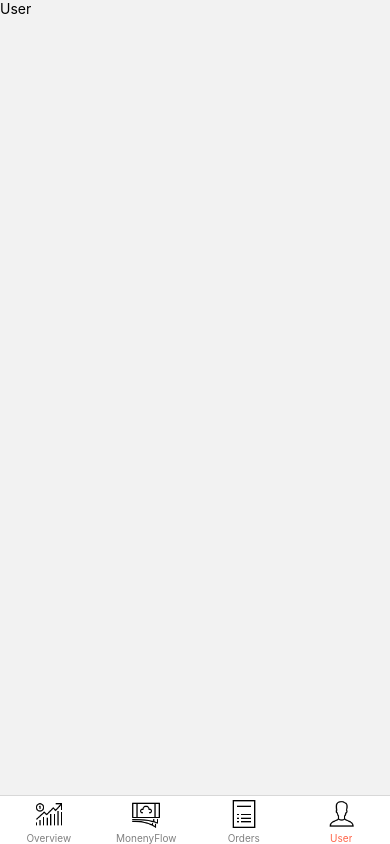
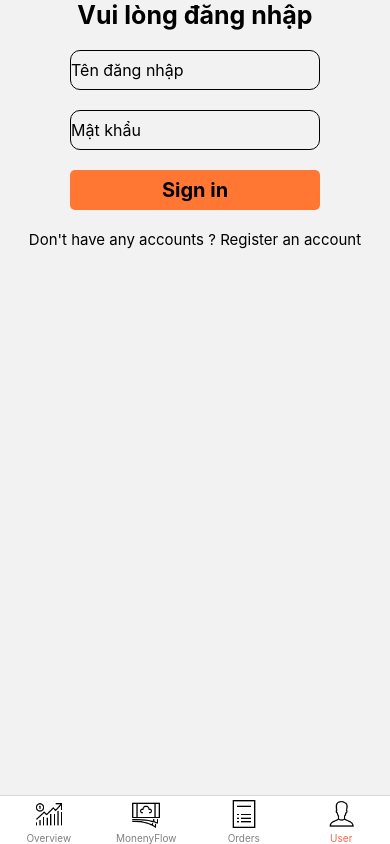
Before and after one commit to HaoHuynh0301/freight-mangement-system, a React Native app in the folder cus_driver_app/: screen /User in a window 390 px wide. Built offline with nearby package versions, Linux system fonts and the light colour scheme.

Commit message:
feat[react-native]: create sign in page UI.

```diff
--- a/cus_driver_app/App.js
+++ b/cus_driver_app/App.js
@@ -26,7 +26,8 @@ import {
     ReloadInstructions,
 } from 'react-native/Libraries/NewAppScreen';
 import {
-    AppInformation
+    AppInformation,
+    Register
 } from './screens';
 import Tabs from './navigation/tab.js';
 const Stack = createNativeStackNavigator();
@@ -45,6 +46,11 @@ const App = () => {
                     component = {AppInformation}
                     options={{header: () => null}}
                 ></Stack.Screen>
+                <Stack.Screen
+                    name = 'Register'
+                    component = {Register}
+                    options={{header: () => null}}
+                ></Stack.Screen>
             </Stack.Navigator>
         </NavigationContainer>
     );
--- a/cus_driver_app/contants/index.js
+++ b/cus_driver_app/contants/index.js
@@ -8,6 +8,7 @@ const backIcon = require('../assets/back-icon.png');
 // Font size
 const headerFontSize = 20;
 const appFontSize = 16;
+const impText = 25;
 
 export {
     overViewIcon,
@@ -15,6 +16,7 @@ export {
     moneyIcon,
     headerFontSize,
     appFontSize,
+    impText,
     rightArrowIcon,
     orderIcon,
     backIcon
--- /dev/null
+++ b/cus_driver_app/screens/Register.js
@@ -0,0 +1,26 @@
+import React, { Component } from 'react';
+import {
+    View,
+    Text,
+    StyleSheet
+} from 'react-native';
+
+class Register extends Component {
+    constructor(props) {
+        super(props);
+    }
+
+    render() {
+        return(
+            <View>
+                <Text>Register</Text>
+            </View>
+        );
+    }
+}
+
+const styles = StyleSheet.create({
+
+});
+
+export default Register;
--- a/cus_driver_app/screens/User.js
+++ b/cus_driver_app/screens/User.js
@@ -4,24 +4,159 @@ import {
     Text,
     StyleSheet,
     SafeAreaView,
+    TextInput,
+    ScrollView,
+    TouchableOpacity
 } from "react-native";
+import {
+    impText,
+    appFontSize
+} from '../contants';
 
 class User extends Component {
     constructor(props) {
         super(props);
+        this.state = {
+            isAuth: false,
+            username: '',
+            password: ''
+        }
+    }
+
+    handleSignInPressed() {
+        this.props.navigation.navigate('Register', {
+
+        });
+    }
+
+    handleRegisterPressed() {
+        this.props.navigation.navigate('Register', {
+
+        });
+    }
+
+    renderUserPage() {
+        <ScrollView style={styles.scrollView}>
+            <Text>Hello</Text>
+        </ScrollView>
+    }
+
+    renderSignInPage() {
+        return(
+            <View style={styles.signInWrapper}>
+                <Text style={styles.impText}>Vui lòng đăng nhập</Text>
+                <View style={styles.inputWrapper}>
+                    <View style={styles.inputDetailWrapper}>
+                        <TextInput
+                            style={styles.textInput}
+                            placeholder = 'Tên đăng nhập'
+                            onChangeText = {(text) => {
+                                this.setState({
+                                    username: text
+                                });
+                            }}
+                            value = {this.state.username}
+                        ></TextInput>
+                    </View>
+                    <View style={styles.inputDetailWrapper}>
+                        <TextInput
+                            style={styles.textInput}
+                            placeholder = 'Mật khẩu'
+                            secureTextEntry = {true}
+                            onChangeText = {(text) => {
+                                this.setState({
+                                    password: text
+                                });
+                            }}
+                            value = {this.state.password}
+                        ></TextInput>
+                    </View>
+                </View>
+                <TouchableOpacity
+                        style = {styles.buttonLogin}
+                        onPress = {() => {
+                            this.handleSignInPressed()
+                        }}
+                    >
+                        <Text style = {{fontSize: 20, fontWeight: 'bold'}}>Sign in</Text>
+                    </TouchableOpacity>
+                    <View style = {styles.registerWrapper}>
+                        <Text style = {styles.registerText}>Don't have any accounts ? </Text>
+                        <TouchableOpacity
+                            onPress = {() => {this.handleRegisterPressed()}}
+                        >
+                            <Text style = {styles.registerText}>Register an account</Text>
+                        </TouchableOpacity>
+                    </View>
+            </View>
+        );
+    }
+
+    renderMainView() {
+        if(this.state.isAuth) {
+            return(
+                this.renderUserPage()
+            );
+        } else {
+            return(
+                this.renderSignInPage()
+            );
+        }
     }
 
     render() {
         return(
             <SafeAreaView>
-                <Text>User</Text>
+                {this.renderMainView()}
             </SafeAreaView>
         );
     }
 }
 
 const styles = StyleSheet.create({
+    scrollView: {
 
+    },
+    signInWrapper: {
+        height: '100%',
+        width: '100%',
+        flexDirection: 'column',
+        justifyContent: 'center',
+        alignItems: 'center'
+    },
+    impText: {
+        fontSize: impText,
+        fontWeight: 'bold',
+    },
+    inputDetailWrapper: {
+        marginTop: 20,
+    },
+    norText: {
+        fontSize: appFontSize
+    },
+    textInput: {
+        borderWidth: 0.8,
+        width: 250,
+        height: 40,
+        borderRadius: 10,
+        fontSize: 16
+    },
+    buttonLogin: {
+        backgroundColor: '#ff7733',
+        width: 250,
+        height: 40,
+        marginTop: 20,
+        borderRadius: 5,
+        alignItems: 'center',
+        justifyContent: 'center'
+    },
+    registerWrapper: {
+        flexDirection: 'row',
+        marginTop: 20
+    },
+    registerText: {
+        fontSize: 15
+    },
 });
 
 export default User;
--- a/cus_driver_app/screens/index.js
+++ b/cus_driver_app/screens/index.js
@@ -3,11 +3,13 @@ import Orders from "./Orders";
 import OverView from "./Overview";
 import User from "./User";
 import AppInformation from "./AppInformation";
+import Register from "./Register";
 
 export {
     MonenyFlow,
     Orders,
     OverView,
     User,
-    AppInformation
+    AppInformation,
+    Register
 }
```
